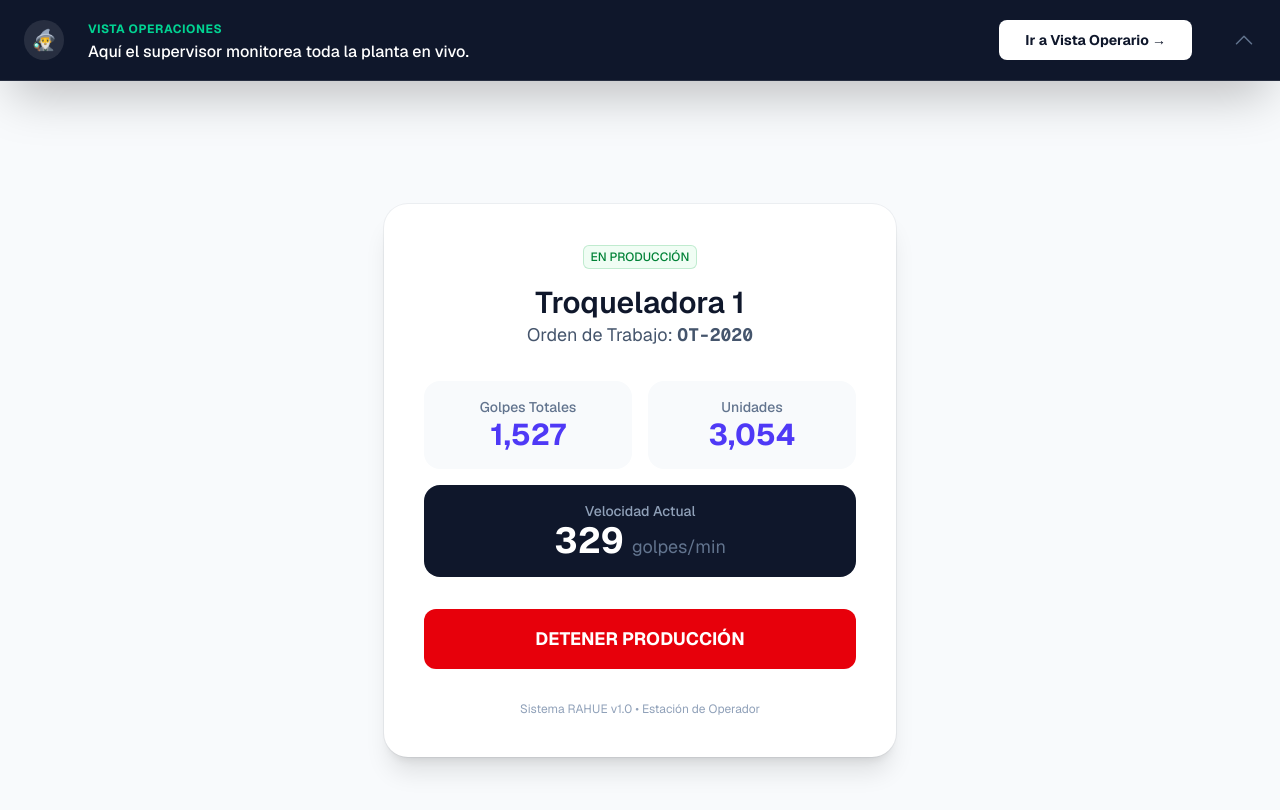
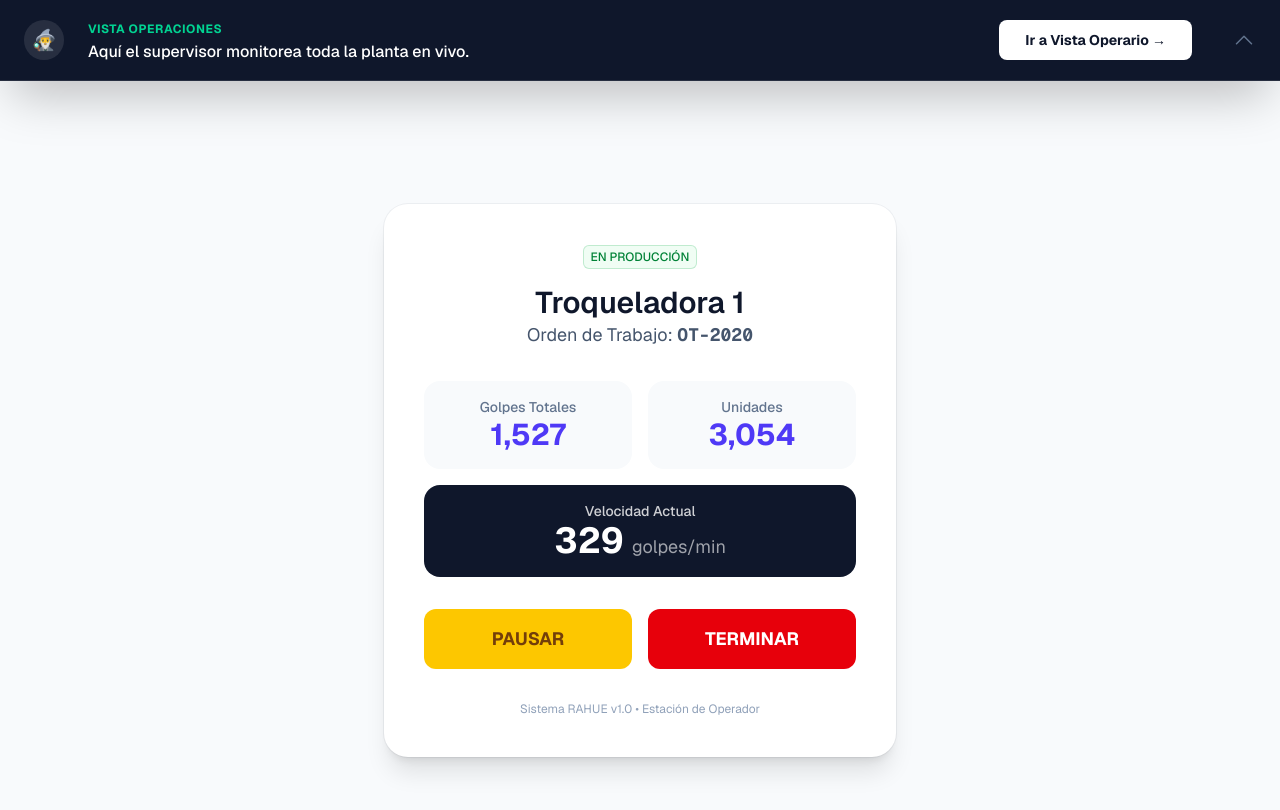
Before and after one commit to Dxeg0o/test_rahue, a Next.js app in the folder rahue/: page /operator in a window 1280 px wide. Shown: the top 810 px of the page. Built offline with nearby package versions, Linux system fonts and the light colour scheme.

Commit message:
feat: Implement machine order pause and resume functionality with reason tracking and operator UI.

```diff
--- a/rahue/src/app/operator/page.tsx
+++ b/rahue/src/app/operator/page.tsx
@@ -6,17 +6,32 @@ import { useState } from "react";
 import { PENDING_OTS } from "@/lib/mockOtData";
 
 export default function OperatorPage() {
-  const { machines, startMachineOrder, stopMachineOrder } = useDemo();
+  const { machines, startMachineOrder, stopMachineOrder, pauseMachine, resumeMachine } = useDemo();
 
   // We assume the operator is at "Station A" (machine-1)
   const myMachine = machines.find(m => m.id === "machine-1");
   const isRunning = myMachine?.status === "RUNNING";
+  const isPaused = myMachine?.order?.status === "PAUSED";
+  const isActive = isRunning || isPaused;
 
   // Local form state
   const [ot, setOt] = useState("");
   const [rut, setRut] = useState("");
   const [outputs, setOutputs] = useState(6);
   const [target, setTarget] = useState(50000);
+
+  // Pause state
+  const [showPauseModal, setShowPauseModal] = useState(false);
+  const [pauseReason, setPauseReason] = useState("");
+
+  const PAUSE_REASONS = [
+      "Colación",
+      "Baño",
+      "Reunión",
+      "Falta de Material",
+      "Ajuste de Máquina",
+      "Otro"
+  ];
 
   const handleOtChange = (e: React.ChangeEvent<HTMLSelectElement>) => {
       const selectedId = e.target.value;
@@ -39,16 +54,34 @@ export default function OperatorPage() {
     stopMachineOrder("machine-1");
   };
 
+  const handlePauseClick = () => {
+      setShowPauseModal(true);
+  };
+
+  const confirmPause = () => {
+      if (!pauseReason) return;
+      pauseMachine("machine-1", pauseReason);
+      setShowPauseModal(false);
+      setPauseReason("");
+  };
+
+  const handleResume = () => {
+      resumeMachine("machine-1");
+  };
+
   if (!myMachine) return <div>Error: Máquina no configurada</div>;
 
-  if (isRunning && myMachine.order) {
-    // ... (This part stays largely the same, maybe update success message)
+  if (isActive && myMachine.order) {
     return (
-      <main className="flex min-h-screen flex-col items-center justify-center bg-slate-50 p-6">
+      <main className="flex min-h-screen flex-col items-center justify-center bg-slate-50 p-6 relative">
         <div className="w-full max-w-lg space-y-8 rounded-3xl bg-white p-10 shadow-xl ring-1 ring-slate-900/5">
           <div className="text-center">
-            <span className="inline-flex items-center rounded-md bg-green-50 px-2 py-1 text-xs font-medium text-green-700 ring-1 ring-inset ring-green-600/20 mb-4">
-              EN PRODUCCIÓN
+            <span className={`inline-flex items-center rounded-md px-2 py-1 text-xs font-medium ring-1 ring-inset mb-4 ${
+                isPaused
+                ? "bg-yellow-50 text-yellow-700 ring-yellow-600/20"
+                : "bg-green-50 text-green-700 ring-green-600/20"
+            }`}>
+              {isPaused ? "EN PAUSA" : "EN PRODUCCIÓN"}
             </span>
             <h1 className="text-3xl font-bold text-slate-900">{myMachine.name}</h1>
             <p className="mt-2 text-lg text-slate-600">Orden de Trabajo: <span className="font-mono font-bold">{myMachine.order.id}</span></p>
@@ -63,23 +96,87 @@ export default function OperatorPage() {
                 <p className="text-sm font-medium text-slate-500">Unidades</p>
                 <p className="text-3xl font-bold text-indigo-600">{myMachine.metrics.totalUnits.toLocaleString()}</p>
              </div>
-             <div className="col-span-2 rounded-2xl bg-slate-900 p-4 text-center text-white">
-                <p className="text-sm font-medium text-slate-400">Velocidad Actual</p>
-                <p className="text-4xl font-bold">{myMachine.metrics.currentSpeed} <span className="text-lg font-normal text-slate-500">golpes/min</span></p>
+             <div className={`col-span-2 rounded-2xl p-4 text-center text-white transition-colors ${
+                 isPaused ? "bg-amber-500" : "bg-slate-900"
+             }`}>
+                <p className="text-sm font-medium opacity-80">{isPaused ? "Motivo de Pausa" : "Velocidad Actual"}</p>
+                <p className="text-4xl font-bold">
+                    {isPaused
+                        ? (myMachine.order.pauseReason || "Pausa")
+                        : <>{myMachine.metrics.currentSpeed} <span className="text-lg font-normal opacity-60">golpes/min</span></>
+                    }
+                </p>
              </div>
           </div>
 
-          <button
-            onClick={handleStop}
-            className="w-full rounded-xl bg-red-600 px-4 py-4 text-lg font-bold text-white transition-all hover:bg-red-700 hover:shadow-lg focus:outline-none focus:ring-4 focus:ring-red-200"
-          >
-            DETENER PRODUCCIÓN
-          </button>
+          <div className="grid grid-cols-2 gap-4">
+            {!isPaused ? (
+                <button
+                    onClick={handlePauseClick}
+                    className="w-full rounded-xl bg-yellow-400 px-4 py-4 text-lg font-bold text-yellow-900 transition-all hover:bg-yellow-500 hover:shadow-lg focus:outline-none focus:ring-4 focus:ring-yellow-200"
+                >
+                    PAUSAR
+                </button>
+            ) : (
+                <button
+                    onClick={handleResume}
+                    className="w-full rounded-xl bg-green-600 px-4 py-4 text-lg font-bold text-white transition-all hover:bg-green-700 hover:shadow-lg focus:outline-none focus:ring-4 focus:ring-green-200"
+                >
+                    REANUDAR
+                </button>
+            )}
+
+            <button
+                onClick={handleStop}
+                className="w-full rounded-xl bg-red-600 px-4 py-4 text-lg font-bold text-white transition-all hover:bg-red-700 hover:shadow-lg focus:outline-none focus:ring-4 focus:ring-red-200"
+            >
+                TERMINAR
+            </button>
+          </div>
 
           <p className="text-center text-xs text-slate-400">
              Sistema RAHUE v1.0 • Estación de Operador
           </p>
         </div>
+
+        {/* Modal Pause Reason */}
+        {showPauseModal && (
+            <div className="absolute inset-0 z-50 flex items-center justify-center bg-slate-900/50 backdrop-blur-sm p-4">
+                <div className="w-full max-w-md bg-white rounded-3xl p-8 shadow-2xl animate-in zoom-in-95 duration-200">
+                    <h3 className="text-xl font-bold text-slate-900 mb-4 text-center">Seleccionar Motivo de Pausa</h3>
+                    <div className="grid grid-cols-2 gap-3 mb-6">
+                        {PAUSE_REASONS.map(reason => (
+                            <button
+                                key={reason}
+                                onClick={() => setPauseReason(reason)}
+                                className={`p-4 rounded-xl text-sm font-bold border-2 transition-all ${
+                                    pauseReason === reason
+                                    ? "border-indigo-600 bg-indigo-50 text-indigo-700"
+                                    : "border-slate-200 bg-white text-slate-600 hover:border-indigo-300"
+                                }`}
+                            >
+                                {reason}
+                            </button>
+                        ))}
+                    </div>
+                    <div className="flex gap-3">
+                        <button
+                            onClick={() => setShowPauseModal(false)}
+                            className="flex-1 py-3 text-slate-500 font-bold hover:bg-slate-100 rounded-xl transition-colors"
+                        >
+                            Cancelar
+                        </button>
+                        <button
+                            onClick={confirmPause}
+                            disabled={!pauseReason}
+                            className="flex-1 py-3 bg-indigo-600 text-white font-bold rounded-xl hover:bg-indigo-700 transition-colors disabled:opacity-50 disabled:cursor-not-allowed"
+                        >
+                            Confirmar
+                        </button>
+                    </div>
+                </div>
+            </div>
+        )}
       </main>
     );
   }
--- a/rahue/src/app/page.tsx
+++ b/rahue/src/app/page.tsx
@@ -114,12 +114,16 @@ export default function HomePage() {
                 className={`group relative cursor-pointer overflow-hidden rounded-3xl p-6 shadow-lg transition-all hover:-translate-y-1 hover:shadow-2xl border border-slate-100 bg-white`}
                 >
                     {/* Status Dot */}
-                    <div className={`absolute top-4 right-4 h-3 w-3 rounded-full ${machine.status === "RUNNING" ? "bg-green-500 animate-pulse" : "bg-slate-300"}`} />
+                    <div className={`absolute top-4 right-4 h-3 w-3 rounded-full ${
+                        machine.status === "RUNNING" ? "bg-green-500 animate-pulse" :
+                        machine.order?.status === "PAUSED" ? "bg-yellow-400 animate-pulse" :
+                        "bg-slate-300"
+                    }`} />
 
                     <h3 className="text-xl font-bold text-slate-900 mb-1">{machine.name}</h3>
                     <p className="text-xs text-slate-400 mb-6">ID: {machine.id.toUpperCase()}</p>
 
-                    {machine.status === "RUNNING" && machine.order ? (
+                    {(machine.status === "RUNNING" || machine.order?.status === "PAUSED") && machine.order ? (
                         <div className="space-y-4">
                             {/* Key Info Cards */}
                             <div className="p-3 bg-slate-50 rounded-xl space-y-2">
@@ -154,7 +158,13 @@ export default function HomePage() {
                             <div className="pt-2 border-t border-slate-100 flex items-center justify-between">
                                 <div>
                                     <p className="text-xs text-slate-400">Velocidad</p>
-                                    <p className="text-lg font-bold text-slate-900">{machine.metrics.currentSpeed} <span className="text-xs font-normal text-slate-500">gpm</span></p>
+                                    <p className="text-lg font-bold text-slate-900">
+                                        {machine.order.status === "PAUSED" ? (
+                                            <span className="text-yellow-600 text-sm">EN PAUSA</span>
+                                        ) : (
+                                            <>{machine.metrics.currentSpeed} <span className="text-xs font-normal text-slate-500">gpm</span></>
+                                        )}
+                                    </p>
                                 </div>
                                 <div className="flex flex-col items-end">
                                      <p className="text-xs text-slate-400">Desviación</p>
@@ -196,9 +206,13 @@ export default function HomePage() {
                <div>
                   <div className="flex items-center gap-3 mb-2">
                        <span className={`px-3 py-1 rounded-full text-xs font-bold ${
-                           selectedMachine.status === "RUNNING" ? "bg-green-500 text-slate-900" : "bg-red-500 text-white"
+                           selectedMachine.status === "RUNNING" ? "bg-green-500 text-slate-900" :
+                           selectedMachine.order?.status === "PAUSED" ? "bg-yellow-400 text-yellow-900" :
+                           "bg-red-500 text-white"
                        }`}>
-                           {selectedMachine.status === "RUNNING" ? "EN PRODUCCIÓN" : "DETENIDA"}
+                           {selectedMachine.status === "RUNNING" ? "EN PRODUCCIÓN" :
+                            selectedMachine.order?.status === "PAUSED" ? "EN PAUSA" :
+                            "DETENIDA"}
                        </span>
                   </div>
                   {selectedMachine.order && (
@@ -209,11 +223,17 @@ export default function HomePage() {
                   )}
                </div>
 
-               {selectedMachine.status === "RUNNING" && (
+               {(selectedMachine.status === "RUNNING" || selectedMachine.order?.status === "PAUSED") && (
                    <div className="flex gap-10 text-center">
                        <div>
                            <p className="text-slate-400 text-sm uppercase tracking-wider">Velocidad</p>
-                           <p className="text-6xl font-black">{selectedMachine.metrics.currentSpeed}<span className="text-xl font-normal text-slate-500 ml-1">gpm</span></p>
+                           <p className="text-6xl font-black">
+                               {selectedMachine.order?.status === "PAUSED" ? (
+                                   <span className="text-4xl text-yellow-400">PAUSA</span>
+                               ) : (
+                                   <>{selectedMachine.metrics.currentSpeed}<span className="text-xl font-normal text-slate-500 ml-1">gpm</span></>
+                               )}
+                           </p>
                        </div>
                        <div>
                            <p className="text-slate-400 text-sm uppercase tracking-wider">Avance</p>
--- a/rahue/src/lib/demo-context.tsx
+++ b/rahue/src/lib/demo-context.tsx
@@ -22,6 +22,8 @@ export interface ActiveOrder {
   outputs: number; // Salidas troqueladora
   targetUnits?: number; // Optional target
   startTime: Date;
+  lastPauseStart?: Date; // New: Track pause start time
+  pauseReason?: string; // New: Track reason
   status: OrderStatus;
 }
 
@@ -64,6 +66,8 @@ interface DemoContextType {
   setStep: (step: DemoStep) => void;
   startMachineOrder: (machineId: string, ot: string, rut: string, outputs: number, target: number) => void;
   stopMachineOrder: (machineId: string) => void;
+  pauseMachine: (machineId: string, reason: string) => void;
+  resumeMachine: (machineId: string) => void;
   resetDemo: () => void;
 }
 
@@ -278,10 +282,62 @@ export function DemoProvider({ children }: { children: ReactNode }) {
     }
   };
 
+  const pauseMachine = (machineId: string, reason: string) => {
+    setMachines(prev => prev.map(m => {
+        if (m.id !== machineId || !m.order) return m;
+        return {
+            ...m,
+            status: "IDLE", // Machine stops running physically
+            order: {
+                ...m.order,
+                status: "PAUSED",
+                lastPauseStart: new Date(),
+                pauseReason: reason
+            }
+        }
+    }));
+  };
+
+  const resumeMachine = (machineId: string) => {
+    const now = new Date();
+    setMachines(prev => prev.map(m => {
+        if (m.id !== machineId || !m.order || m.order.status !== "PAUSED") return m;
+
+        // Calculate duration from pause start
+        const pauseStart = m.order.lastPauseStart || now;
+        const durationMs = now.getTime() - pauseStart.getTime();
+        const durationMin = Math.floor(durationMs / 60000);
+        const durationSec = Math.floor((durationMs % 60000) / 1000);
+
+        const startTimeStr = format(pauseStart, "HH:mm");
+        const endTimeStr = format(now, "HH:mm");
+
+        const newStop: Stop = {
+            id: `stop-${Date.now()}`,
+            startTime: startTimeStr,
+            endTime: endTimeStr,
+            duration: `${durationMin}m ${durationSec}s`,
+            reason: m.order.pauseReason || "Pausa Operador"
+        };
+
+        return {
+            ...m,
+            status: "RUNNING",
+            order: {
+                ...m.order,
+                status: "RUNNING",
+                lastPauseStart: undefined,
+                pauseReason: undefined
+            },
+            stops: [...m.stops, newStop]
+        }
+    }));
+  };
+
   const stopMachineOrder = (machineId: string) => {
     setMachines(prev => prev.map(m => {
         if (m.id !== machineId) return m;
-         return {
+        return {
             ...m,
             status: "IDLE",
             order: null
@@ -299,7 +355,7 @@ export function DemoProvider({ children }: { children: ReactNode }) {
   }
 
   return (
-    <DemoContext.Provider value={{ machines, step, setStep, startMachineOrder, stopMachineOrder, resetDemo }}>
+    <DemoContext.Provider value={{ machines, step, setStep, startMachineOrder, stopMachineOrder, pauseMachine, resumeMachine, resetDemo }}>
       {children}
     </DemoContext.Provider>
   );
```
